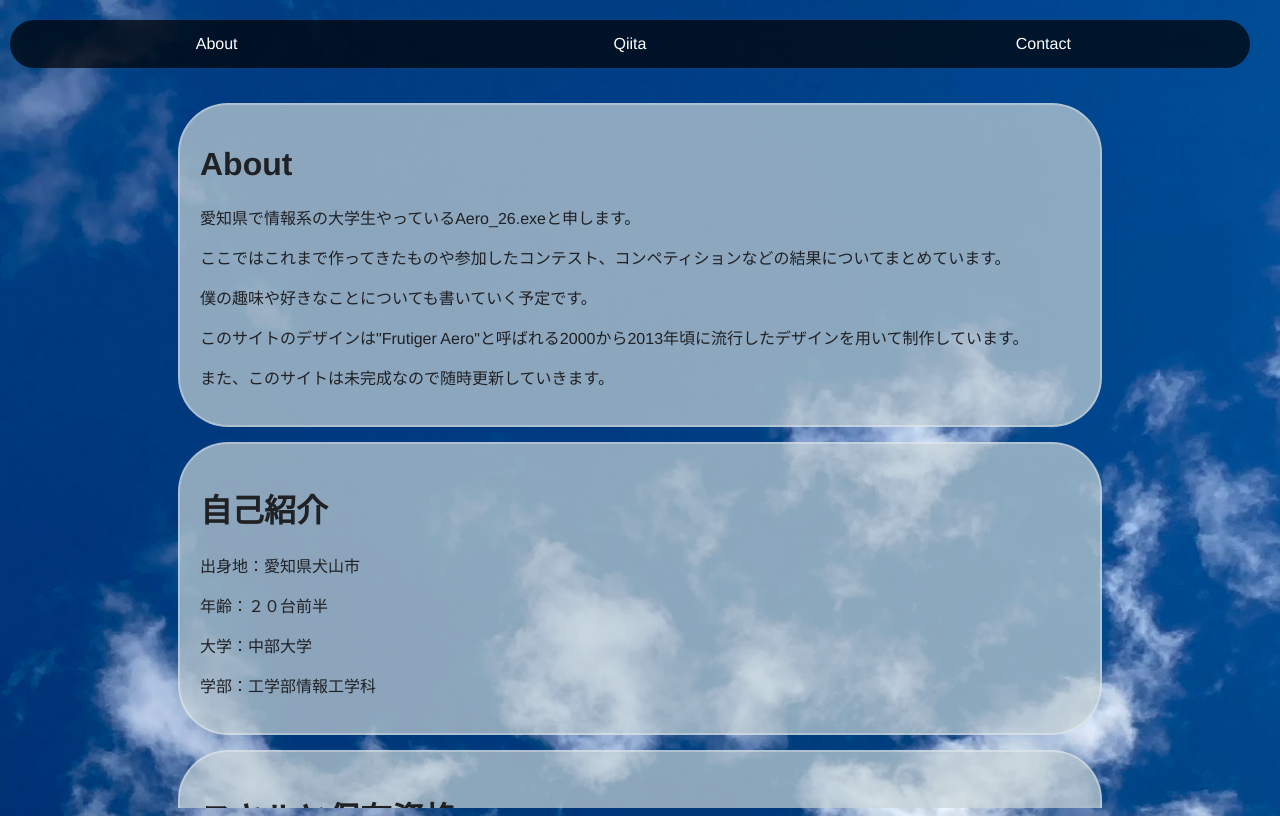
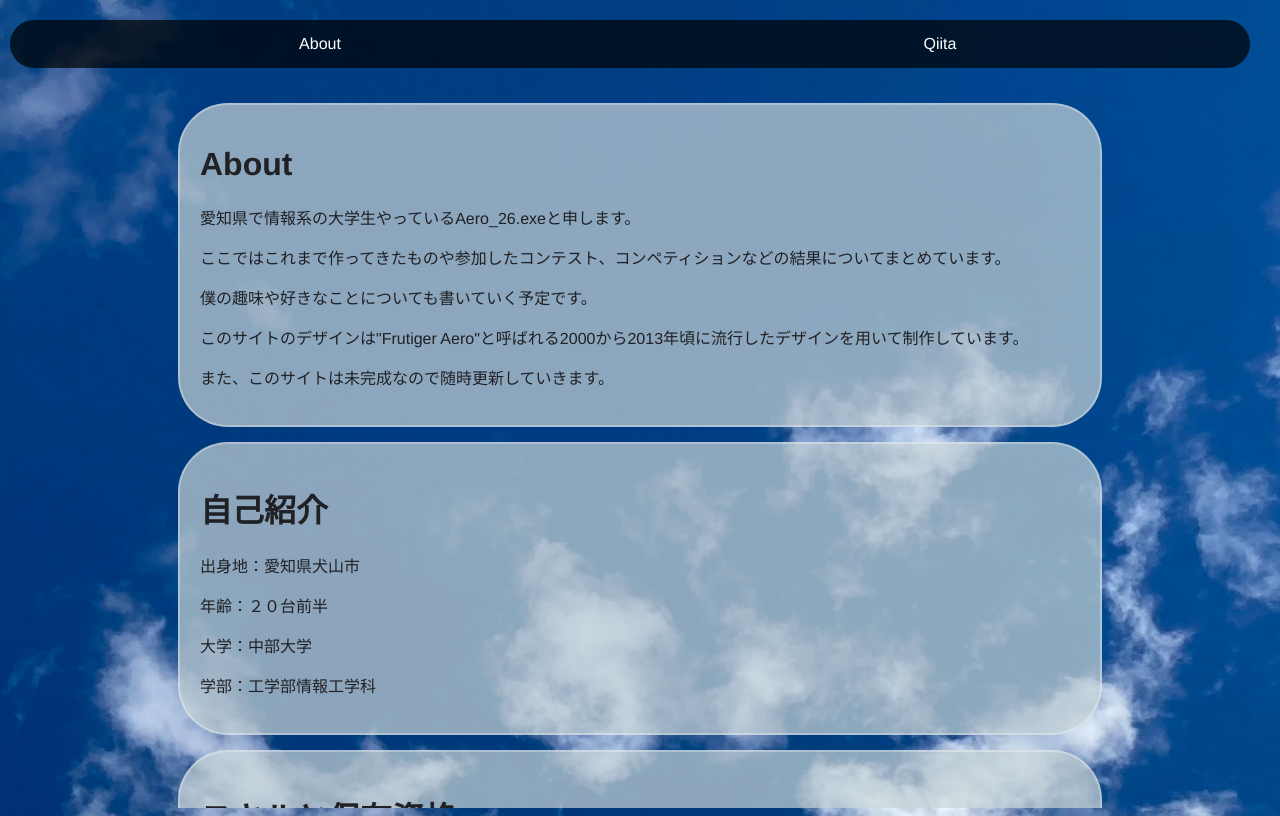
Before and after one commit to Aero26-exe/Aero26_exe.gihbub.io, a plain HTML site: page index.html in a window 1280 px wide. Drawn offline with Linux system fonts and the light colour scheme.

Commit message:
Add files via upload

```diff
--- a/index.html
+++ b/index.html
@@ -2,7 +2,7 @@
 <html lang="ja">
   <head>
     <meta charset="UTF-8">
-    <title>ポートフォリオ＿プロトタイプ</title>
+    <title>Aero26.exe＿ポートフォリオ</title>
     <link rel="stylesheet" href="body.css">
     <link rel="stylesheet" href="header.css">
     <link rel="stylesheet" href="main.css">
@@ -14,7 +14,6 @@
         <ul>
             <li><a href="index.html">About</a></li>
             <li><a href="https://qiita.com/Aero26_exe">Qiita</a></li>
-            <li><a href="contact.html">Contact</a></li>
         </ul>
       </nav>
     </header>
```
